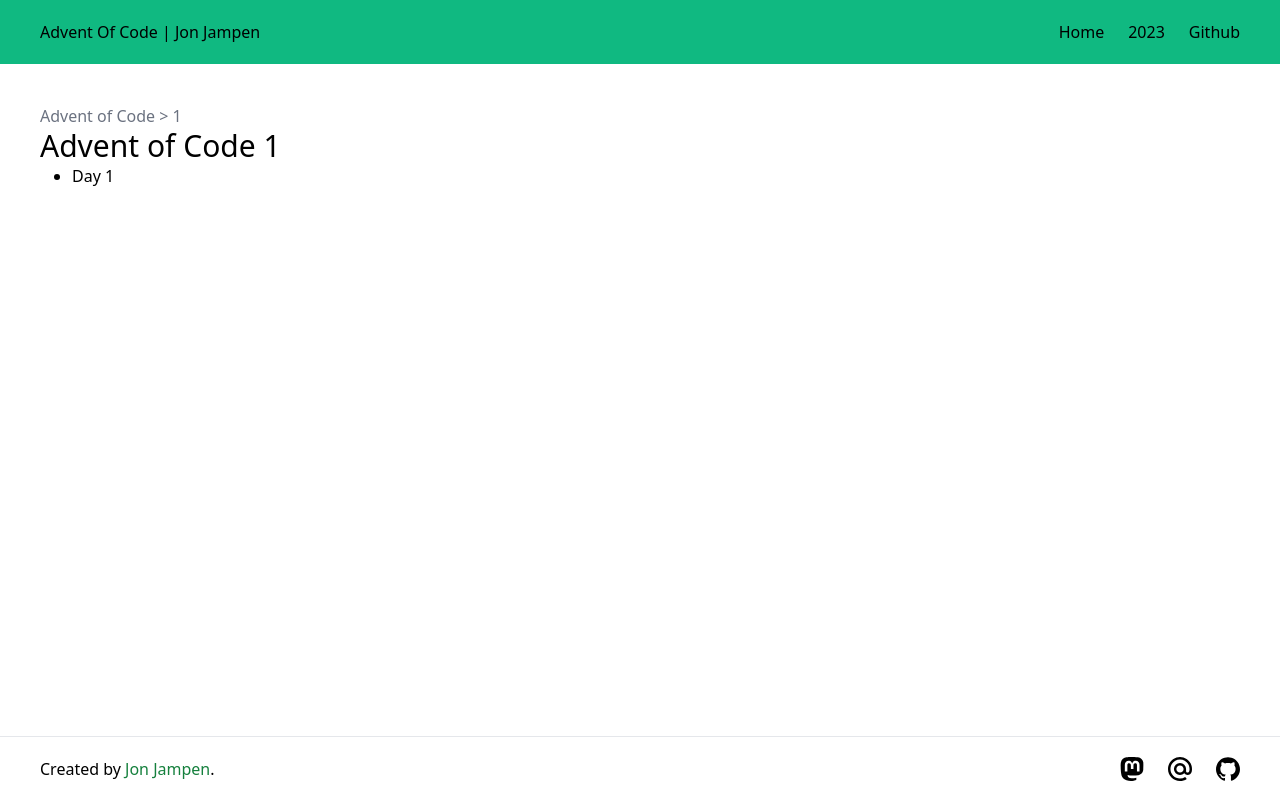
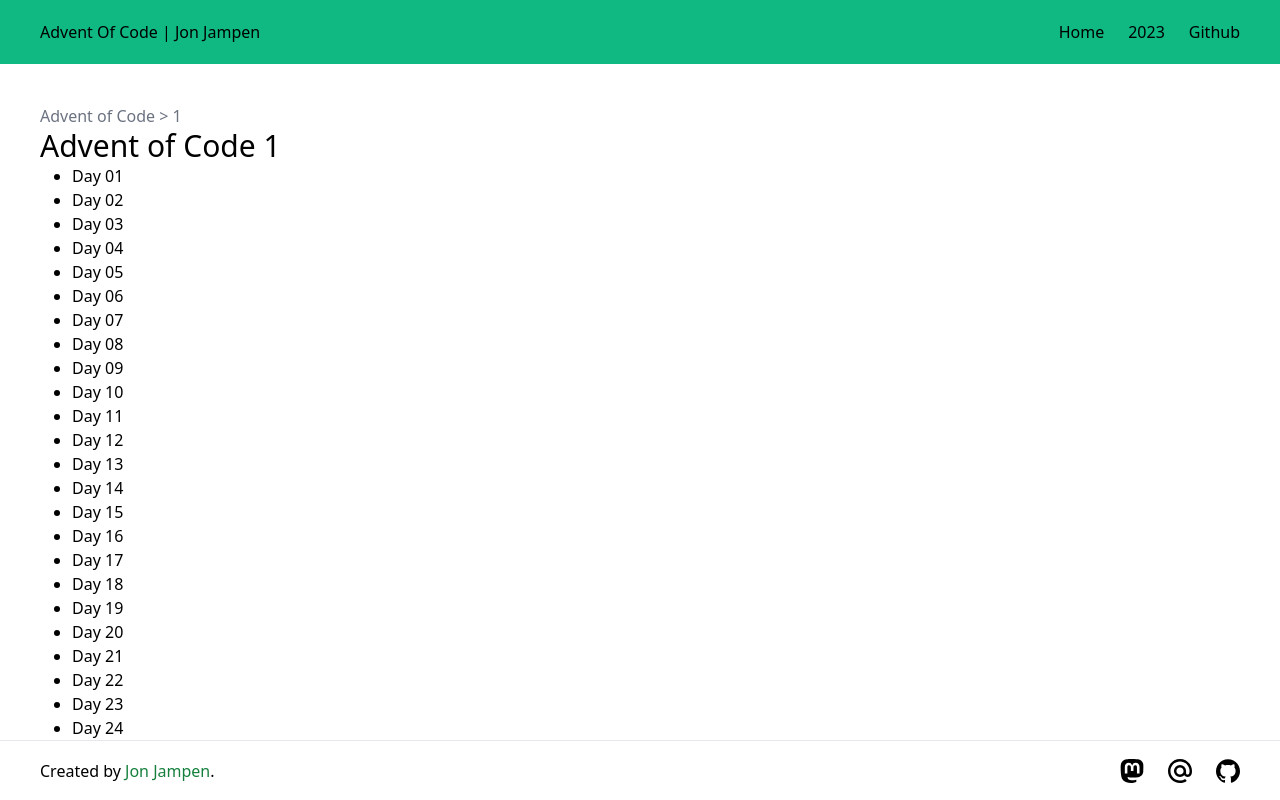
Before and after one commit to jonjampen/adventOfCode, a SvelteKit app: page /1 in a window 1280 px wide. Built offline with nearby package versions, Linux system fonts and the light colour scheme.

Commit message:
Improving lists.

```diff
--- a/src/routes/+page.svelte
+++ b/src/routes/+page.svelte
@@ -1,3 +1,7 @@
+<script>
+	let years = ["2023"];
+</script>
+
 <h1 class="text-5xl">Advent Of Code</h1>
 <h2 class="text-2xl">By Jon Jampen</h2>
 <br />
@@ -8,5 +12,7 @@
 <br />
 <h3 class="text-xl">Select Year</h3>
 <ul class="list-disc pl-8">
-	<li><a href="/2023">2023</a></li>
+	{#each years as year}
+		<li><a href="/{year}">{year}</a></li>
+	{/each}
 </ul>
--- a/src/routes/[year]/+page.svelte
+++ b/src/routes/[year]/+page.svelte
@@ -1,8 +1,36 @@
 <script>
 	export let data;
+	let days = [
+		"01",
+		"02",
+		"03",
+		"04",
+		"05",
+		"06",
+		"07",
+		"08",
+		"09",
+		"10",
+		"11",
+		"12",
+		"13",
+		"14",
+		"15",
+		"16",
+		"17",
+		"18",
+		"19",
+		"20",
+		"21",
+		"22",
+		"23",
+		"24",
+	];
 </script>
 
 <h1 class="text-3xl">Advent of Code {data.year}</h1>
 <ul class="list-disc pl-8">
-	<li><a href="{data.year}/1">Day 1</a></li>
+	{#each days as day}
+		<li><a href="{data.year}/{day}">Day {day}</a></li>
+	{/each}
 </ul>
```
